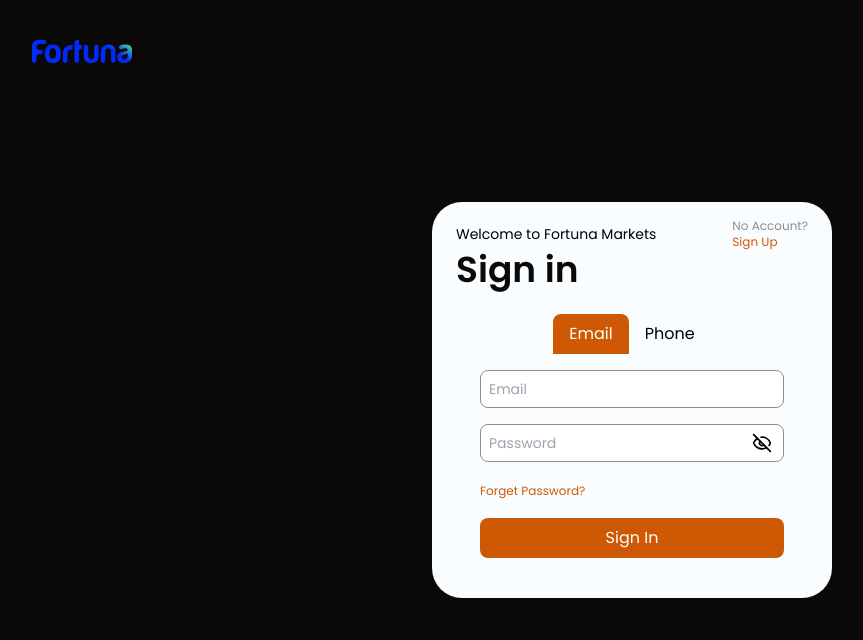
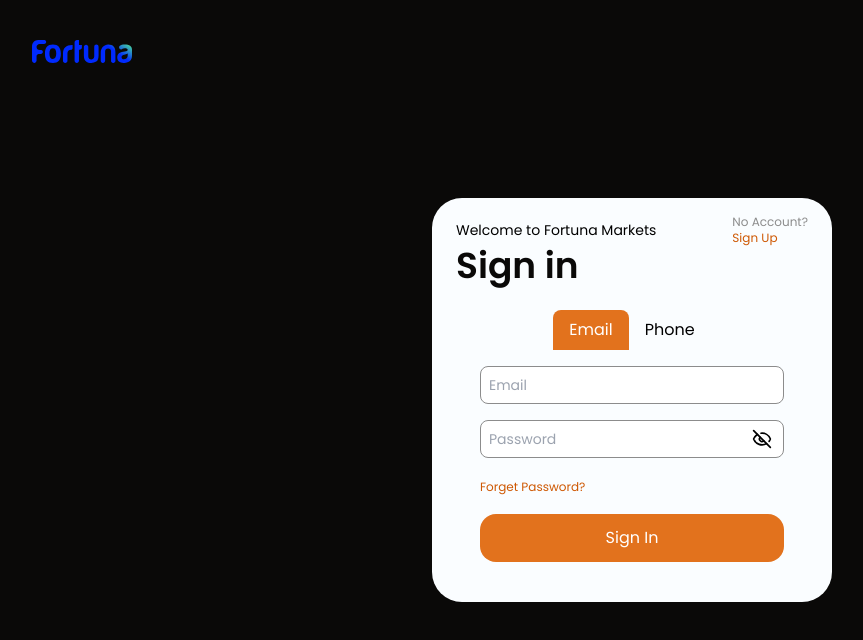
Before and after one commit to payman-hoseini/login-register, a Next.js app: page /signIn in a window 1280 px wide. Shown: the top 640 px of the page, without its empty margins (8-871 px from the left). Built offline with nearby package versions, Linux system fonts and the light colour scheme.

Commit message:
edit color

```diff
--- a/src/components/signInForm.tsx
+++ b/src/components/signInForm.tsx
@@ -104,7 +104,7 @@ const LoginForm: React.FC = () => {
           <button
             key={m}
             type="button"
-            className={`px-4 py-2 rounded-t-lg ${method === m ? 'bg-primary text-white' : 'bg-gray-200'}`}
+            className={`px-4 py-2 rounded-t-lg ${method === m ? 'bg-btn text-white' : 'bg-gray-200'}`}
             onClick={() => setMethod(m)}
           >
             {m === 'email' ? 'Email' : 'Phone'}
@@ -202,7 +202,7 @@ const LoginForm: React.FC = () => {
             <button
               type="submit"
               disabled={isSubmitting}
-              className="w-full py-2 bg-primary text-white rounded-lg hover:opacity-50 transition duration-200"
+              className="w-full py-3 bg-btn text-white rounded-2xl hover:opacity-50 transition duration-200"
             >
               Sign In
             </button>
```
